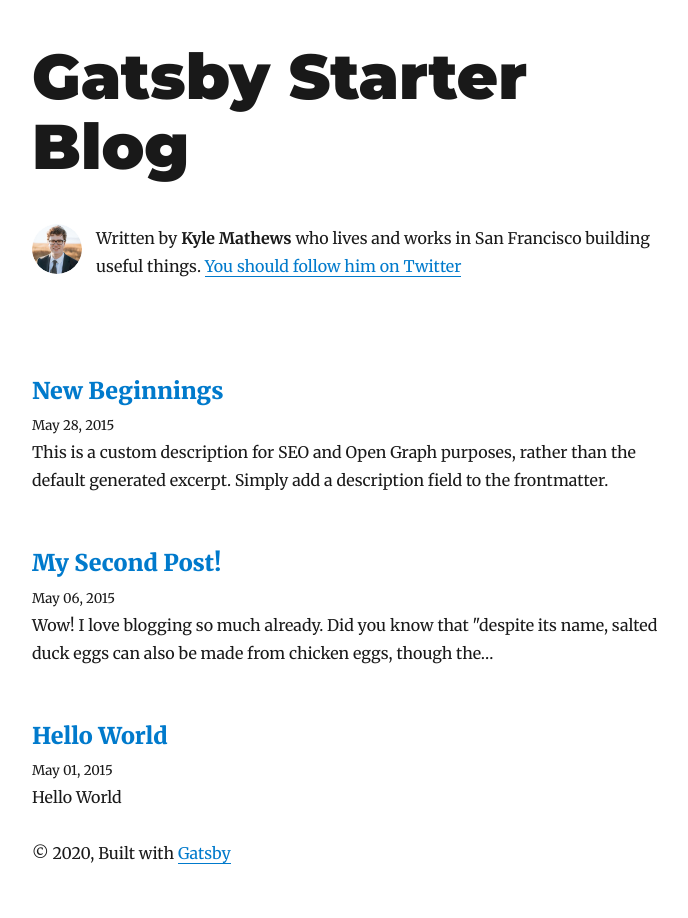
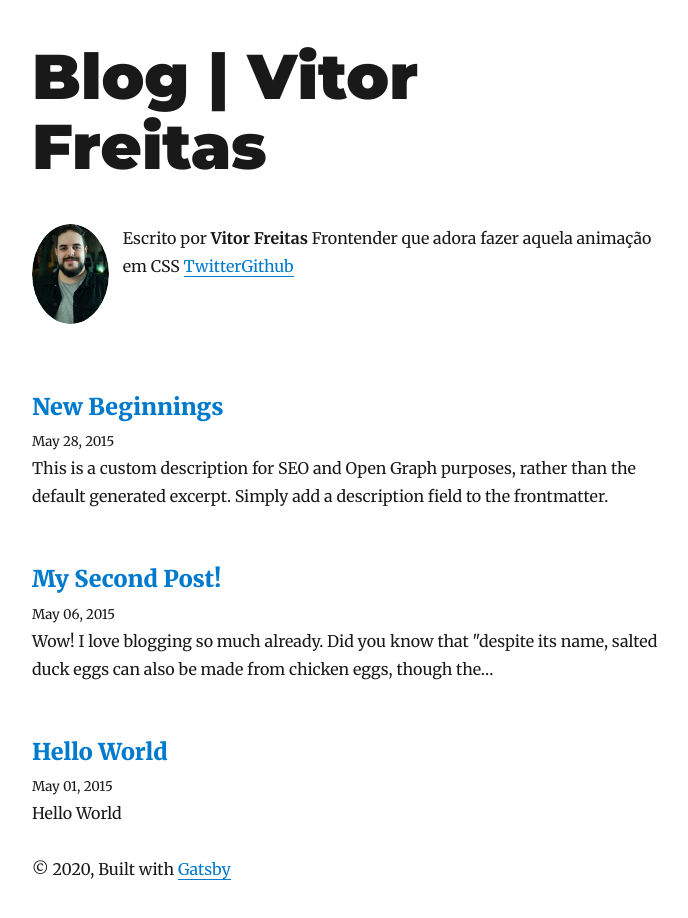
Before and after one commit to vfreitas-/vfreitas-.github.io, a Gatsby site: page / in a window 1280 px wide. Shown: the whole page, without its empty margins (293-981 px from the left). Built offline with nearby package versions, Linux system fonts and the light colour scheme; Gatsby itself is replaced by a stand-in of ours; some packages are replaced by stand-ins of ours.

Commit message:
feat(profile): add my personal information

```diff
--- a/gatsby-config.js
+++ b/gatsby-config.js
@@ -1,14 +1,15 @@
 module.exports = {
   siteMetadata: {
-    title: `Gatsby Starter Blog`,
+    title: `Blog | Vitor Freitas`,
     author: {
-      name: `Kyle Mathews`,
-      summary: `who lives and works in San Francisco building useful things.`,
+      name: `Vitor Freitas`,
+      summary: `Frontender que adora fazer aquela animação em CSS`,
     },
-    description: `A starter blog demonstrating what Gatsby can do.`,
+    description: `Um blog de um desenvolvedor Front End, sobre Javascript, HTML, CSS e todo o seu ecosistema.`,
     siteUrl: `https://gatsby-starter-blog-demo.netlify.app/`,
     social: {
-      twitter: `kylemathews`,
+      twitter: `vfreitasb_`,
+      github: `vfreitas-`,
     },
   },
   plugins: [
--- a/src/components/bio.js
+++ b/src/components/bio.js
@@ -14,9 +14,9 @@
 const Bio = () => {
   const data = useStaticQuery(graphql`
     query BioQuery {
-      avatar: file(absolutePath: { regex: "/profile-pic.jpg/" }) {
+      avatar: file(absolutePath: { regex: "/profile.jpg/" }) {
         childImageSharp {
-          fixed(width: 50, height: 50) {
+          fixed(width: 100, height: 100) {
             ...GatsbyImageSharpFixed
           }
         }
@@ -57,10 +57,13 @@
         }}
       />
       <p>
-        Written by <strong>{author.name}</strong> {author.summary}
+        Escrito por <strong>{author.name}</strong> {author.summary}
         {` `}
         <a href={`https://twitter.com/${social.twitter}`}>
-          You should follow him on Twitter
+          Twitter
+        </a>
+        <a href={`https://github.com/${social.github}`}>
+          Github
         </a>
       </p>
     </div>
```
Also changed, not shown: package.json (+8 -7 lines), content/assets/profile-pic.jpg (deleted), content/assets/profile.jpg (added), 2 other files.
